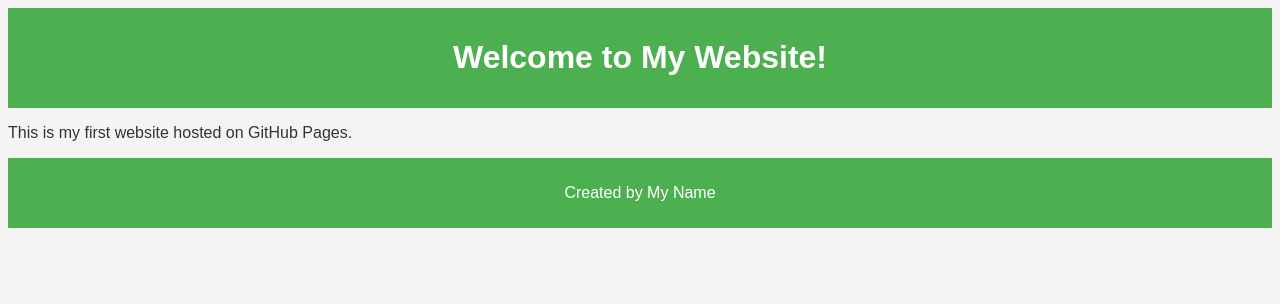
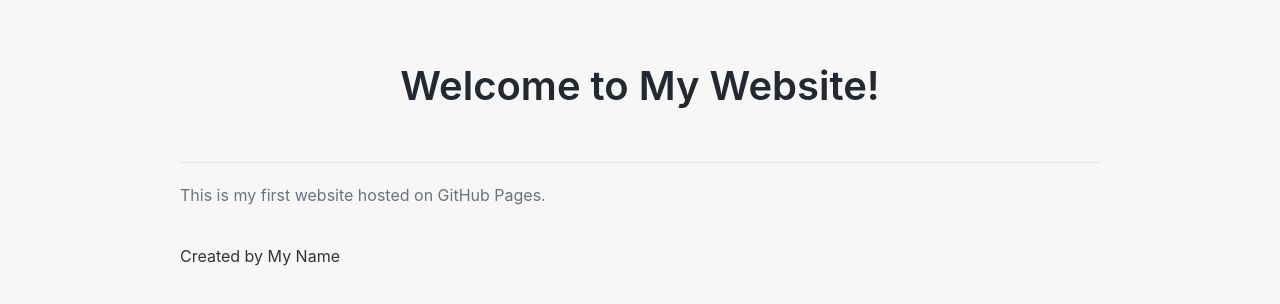
Before and after one commit to geoffswc/Capstone, a plain HTML site: page index.html in a window 1280 px wide. Drawn offline with Linux system fonts and the light colour scheme.

Commit message:
better stylesheet

```diff
--- a/style.css
+++ b/style.css
@@ -1,17 +1,85 @@
+/* Reset some basic styles */
+* {
+    margin: 0;
+    padding: 0;
+    box-sizing: border-box;
+    font-family: -apple-system, BlinkMacSystemFont, "Segoe UI", Roboto, "Helvetica Neue", Arial, sans-serif;
+}
+
 body {
- 	font-family: Arial, sans-serif;
- 	background-color: #f4f4f4;
+    background-color: #f7f7f7;
     color: #333;
+    font-size: 16px;
+    line-height: 1.6;
+    padding: 20px;
+    max-width: 960px;
+    margin: 0 auto;
+    transition: background-color 0.3s ease;
 }
+
+h1, h2, h3, h4, h5, h6 {
+    font-weight: 600;
+    color: #333;
+    line-height: 1.3;
+    margin-bottom: 16px;
+}
+
+a {
+    color: #0366d6;
+    text-decoration: none;
+    transition: color 0.2s ease-in-out;
+}
+
+a:hover {
+    color: #0288d1;
+}
+
 header {
- 	background-color: #4CAF50;
- 	color: white;
- 	padding: 10px;
+    padding: 40px 0;
+    border-bottom: 1px solid #e1e4e8;
     text-align: center;
 }
-   footer {
- 	text-align: center;
- 	padding: 10px;
- 	background-color: #4CAF50;
- 	color: white;
+
+header h1 {
+    font-size: 2.5rem;
+    color: #24292f;
+    margin-bottom: 10px;
 }
+
+header p {
+    font-size: 1rem;
+    color: #6a737d;
+}
+
+main {
+    padding: 20px 0;
+}
+
+main h2 {
+    font-size: 1.75rem;
+    margin-bottom: 20px;
+}
+
+main p {
+    margin-bottom: 15px;
+    color: #6a737d;
+}
+
+section {
+    margin-bottom: 40px;
+}
+
+section h3 {
+    font-size: 1.5rem;
+    color: #333;
+    margin-bottom: 10px;
+}
+
+ul {
+    list-style-type: none;
+    margin-left: 0;
+}
+
+ul li {
+    margin-bottom: 10px;
+    colo
```
Lines whose indentation alone changed are shown as unchanged.
